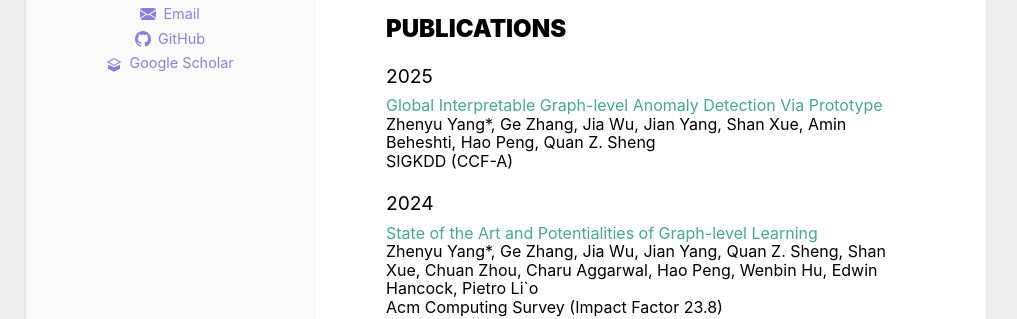
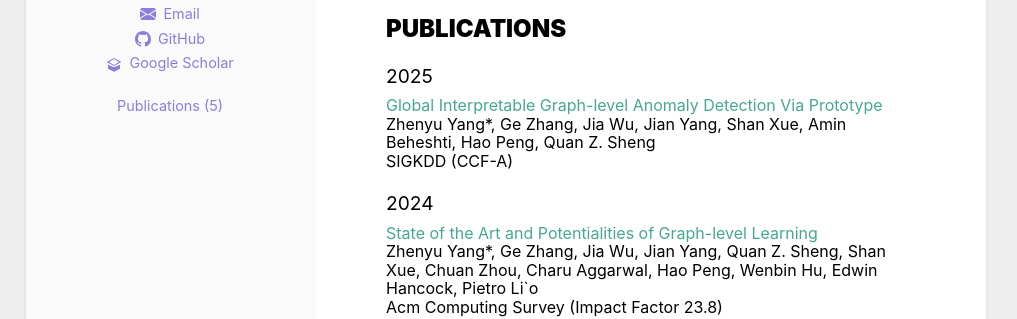
Before and after one commit to ZhenyuYangMQ/ZhenyuYangMQ.github.io, a Jekyll site: the page built from index.html, in a window 1280 px wide. Shown: the part 387-706 px from the top of the page, without its empty margins (134-1151 px from the left). Built offline with Jekyll 4.4.1, drawn with Linux system fonts in a browser that asks for light colours.

Commit message:
Update header.html

```diff
--- a/_includes/header.html
+++ b/_includes/header.html
@@ -55,7 +55,7 @@
         </li>
       </ul>
       {% endif %}
-      <!--{% for category in site.categories %}
+      {% for category in site.categories %}
       {% capture cat_name %}{{ category | first }}{% endcapture %}
       <ul class="nav_list">
         <li class="nav_item">
@@ -63,7 +63,7 @@
             ({{ category | last | size }})</a>
         </li>
       </ul>
-      {% endfor %}-->
+      {% endfor %}
     </nav>
   </div>
 
```
